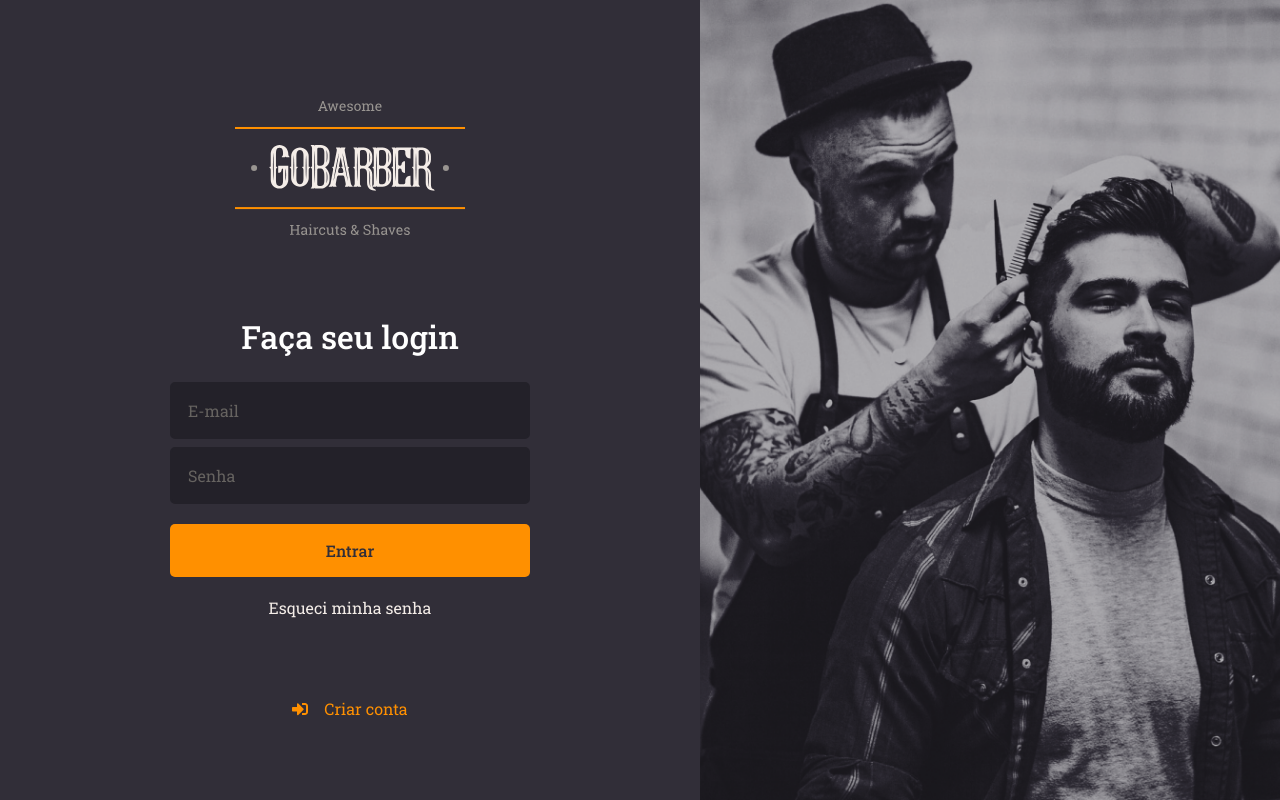
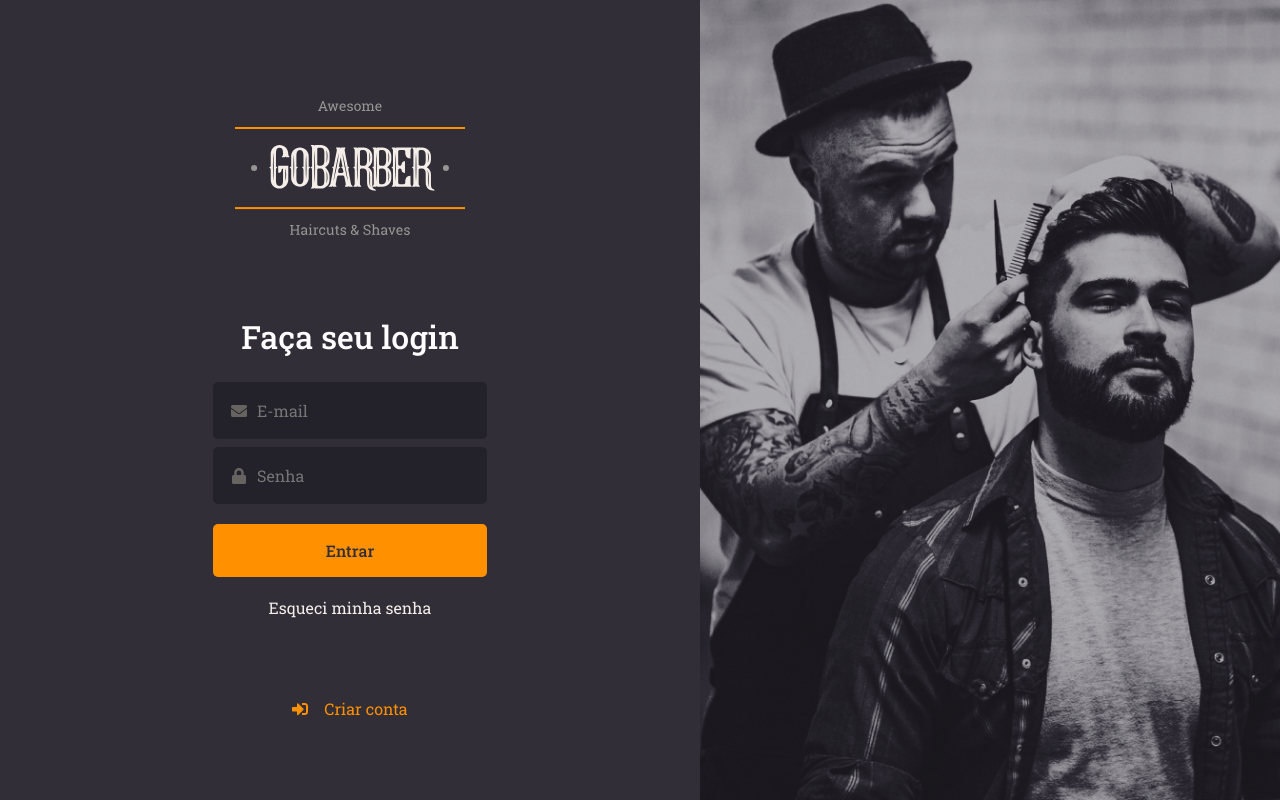
Before and after one commit to mardesonmax/gostack-apps, a React (Create React App) app in the folder 06-gobarber-web/: page / in a window 1280 px wide. Built offline with nearby package versions, Linux system fonts and the light colour scheme.

Commit message:
Isolando componentes

```diff
--- /dev/null
+++ b/06-gobarber-web/src/components/Button/index.tsx
@@ -0,0 +1,12 @@
+import React, { ButtonHTMLAttributes } from 'react';
+import { Container } from './styled';
+
+type ButtonProps = ButtonHTMLAttributes<HTMLButtonElement>;
+
+const Button: React.FC<ButtonProps> = ({ children, ...rest }) => (
+  <Container type="button" {...rest}>
+    {children}
+  </Container>
+);
+
+export default Button;
--- /dev/null
+++ b/06-gobarber-web/src/components/Button/styled.ts
@@ -0,0 +1,18 @@
+import { shade } from 'polished';
+import styled from 'styled-components';
+
+export const Container = styled.button`
+  width: 100%;
+  padding: 16px;
+  background: #ff9000;
+  border: 0;
+  border-radius: 5px;
+  color: #312e38;
+  margin: 20px 0;
+  transition: 0.2s ease all;
+  font-weight: 500;
+
+  &:hover {
+    background: ${shade(0.2, '#ff9000')};
+  }
+`;
--- /dev/null
+++ b/06-gobarber-web/src/components/Input/index.tsx
@@ -0,0 +1,17 @@
+import React, { InputHTMLAttributes } from 'react';
+import { IconBaseProps } from 'react-icons';
+
+import { Container } from './styled';
+
+interface InputProps extends InputHTMLAttributes<HTMLInputElement> {
+  name: string;
+  icon?: React.ComponentType<IconBaseProps>;
+}
+
+const Input: React.FC<InputProps> = ({ icon: Icon, ...rest }) => (
+  <Container>
+    {Icon && <Icon />}
+    <input {...rest} />
+  </Container>
+);
+export default Input;
--- /dev/null
+++ b/06-gobarber-web/src/components/Input/styled.ts
@@ -0,0 +1,30 @@
+import styled from 'styled-components';
+
+export const Container = styled.label`
+  display: flex;
+  align-items: center;
+  width: 100%;
+  padding: 16px;
+  background: #232129;
+  border: 2px solid #232129;
+  border-radius: 5px;
+  color: #666360;
+
+  input {
+    background: transparent;
+    border: none;
+    color: #f4ede8;
+  }
+
+  & + label {
+    margin-top: 8px;
+  }
+
+  &::placeholder {
+    color: #666360;
+  }
+
+  svg {
+    margin-right: 10px;
+  }
+`;
--- a/06-gobarber-web/src/pages/SignIn/index.tsx
+++ b/06-gobarber-web/src/pages/SignIn/index.tsx
@@ -1,8 +1,10 @@
 import React from 'react';
-import { FaSignInAlt } from 'react-icons/fa';
+import { FaEnvelope, FaLock, FaSignInAlt } from 'react-icons/fa';
 
 import { Background, Container, Content } from './styled';
 import logoSvg from '../../assets/logo.svg';
+import Input from '../../components/Input';
+import Button from '../../components/Button';
 
 const SignIn: React.FC = () => (
   <Container>
@@ -10,10 +12,10 @@ const SignIn: React.FC = () => (
       <img src={logoSvg} alt="GoBarber" />
       <form>
         <h1>Faça seu login</h1>
-        <input placeholder="E-mail" />
-        <input type="password" placeholder="Senha" />
+        <Input name="email" icon={FaEnvelope} placeholder="E-mail" />
+        <Input name="email" icon={FaLock} type="password" placeholder="Senha" />
 
-        <button type="submit">Entrar</button>
+        <Button type="submit">Entrar</Button>
         <a href="forgot">Esqueci minha senha</a>
       </form>
       <a href="register">
--- a/06-gobarber-web/src/pages/SignIn/styled.ts
+++ b/06-gobarber-web/src/pages/SignIn/styled.ts
@@ -28,39 +28,6 @@ export const Content = styled.div`
 
     h1 {
       margin-bottom: 24px;
-    }
-
-    input {
-      width: 100%;
-      padding: 16px;
-      background: #232129;
-      border: 2px solid #232129;
-      border-radius: 5px;
-      color: #f4ede8;
-
-      & + input {
-        margin-top: 8px;
-      }
-
-      &::placeholder {
-        color: #666360;
-      }
-    }
-
-    button {
-      width: 100%;
-      padding: 16px;
-      background: #ff9000;
-      border: 0;
-      border-radius: 5px;
-      color: #312e38;
-      margin: 20px 0;
-      transition: 0.2s ease all;
-      font-weight: 500;
-
-      &:hover {
-        background: ${shade(0.2, '#ff9000')};
-      }
     }
 
     a {
```
Also changed, not shown: 06-gobarber-web/.eslintrc.js.
